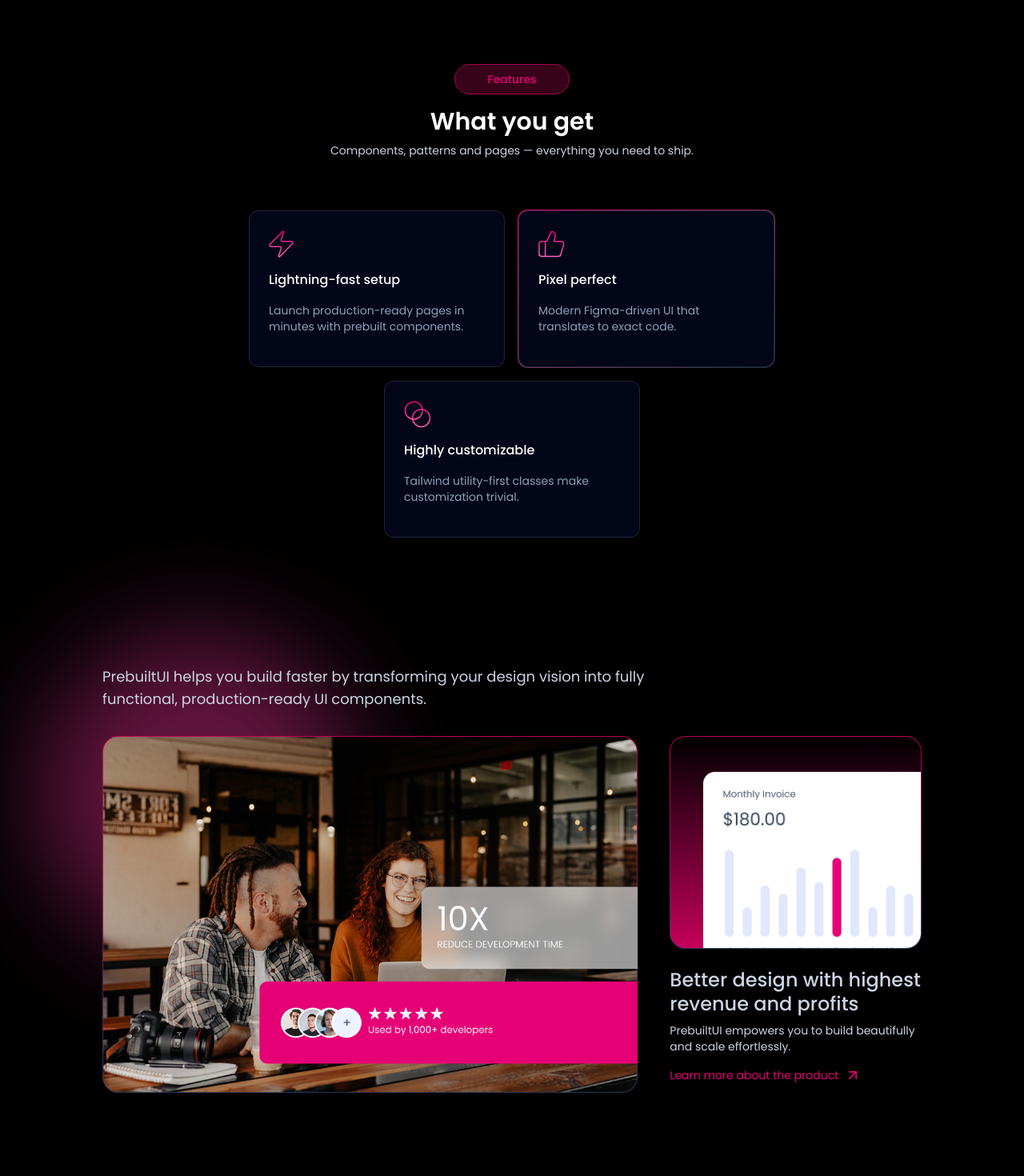
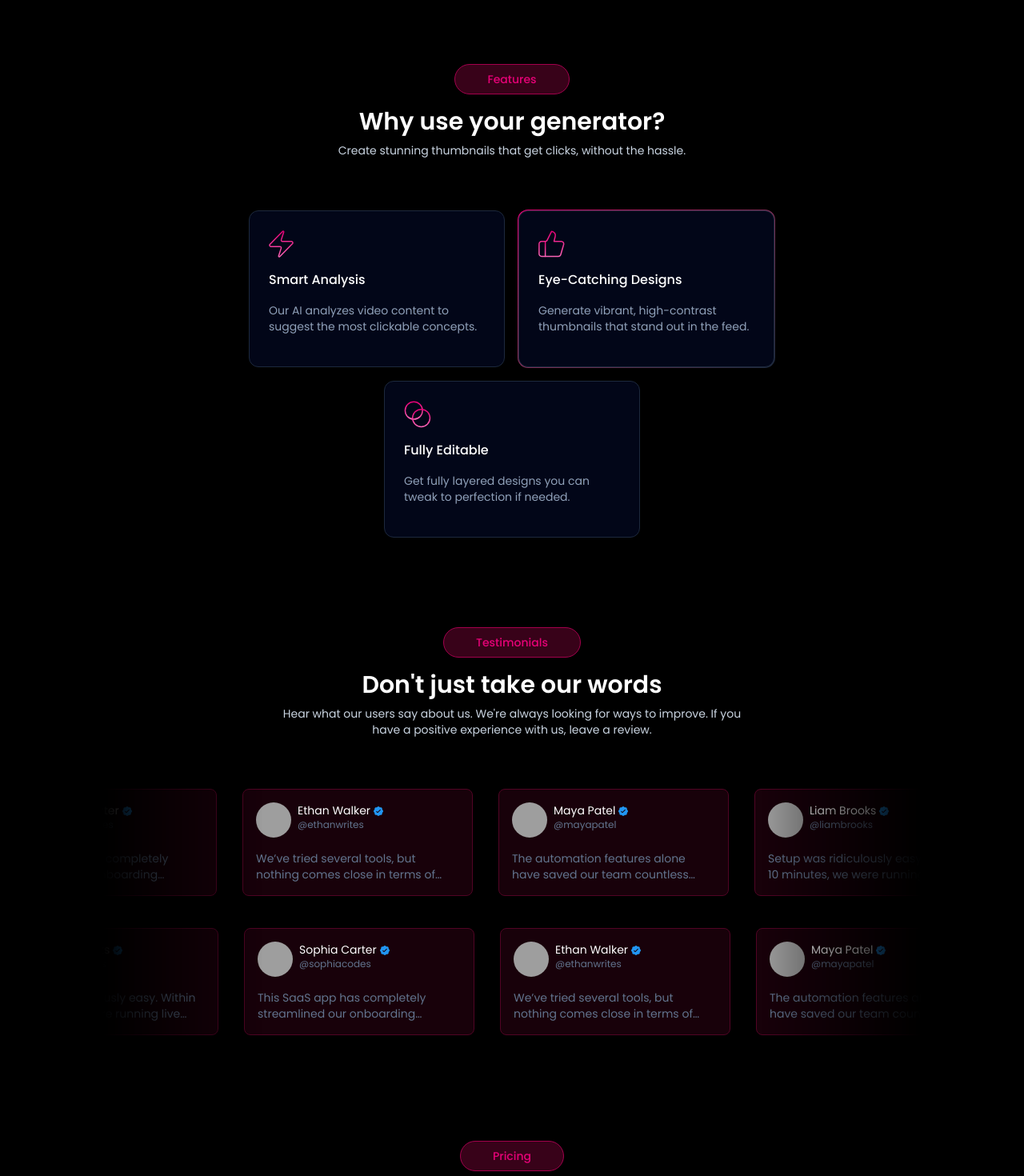
Before and after one commit to adigogetit/Thumbler-MERN, a React (Vite) app in the folder client/: page / in a window 1280 px wide. Shown: the part 1260-2730 px from the top of the page at 80% size. Built offline with nearby package versions, Linux system fonts and the light colour scheme; grey boxes are pictures that could not be loaded.

Commit message:
feature section done

```diff
--- a/client/src/data/features.tsx
+++ b/client/src/data/features.tsx
@@ -2,18 +2,18 @@ import type { IFeature } from "../types";
 
 export const featuresData: IFeature[] = [
     {
-        icon: (<svg width="31" height="34" viewBox="0 0 31 34" fill="none" xmlns="http://www.w3.org/2000/svg"><path d="M2.616 20.2a1.62 1.62 0 0 1-1.458-.91 1.59 1.59 0 0 1 .202-1.698L17.304 1.276a.806.806 0 0 1 1.385.736l-3.092 9.63a1.59 1.59 0 0 0 .765 1.978c.231.12.488.182.749.18h11.273a1.62 1.62 0 0 1 1.458.91 1.59 1.59 0 0 1-.202 1.698L13.696 32.724a.807.807 0 0 1-1.385-.736l3.092-9.63a1.59 1.59 0 0 0-.765-1.978 1.6 1.6 0 0 0-.748-.18z" stroke="url(#a)" strokeWidth="1.5" strokeLinecap="round" strokeLinejoin="round" /><defs><linearGradient id="a" x1="15.5" y1="1" x2="15.5" y2="33" gradientUnits="userSpaceOnUse"><stop stopColor="#E60076" /><stop offset="1" stopColor="#FB64B6" /></linearGradient></defs></svg>),
-        title: "Lightning-fast setup",
-        description: "Launch production-ready pages in minutes with prebuilt components.",
+        icon: "/assets/zap-icon.svg",
+        title: "Smart Analysis",
+        description: "Our AI analyzes video content to suggest the most clickable concepts.",
     },
     {
-        icon: (<svg width="33" height="34" viewBox="0 0 33 34" fill="none" xmlns="http://www.w3.org/2000/svg"><path d="M8.617 13.777V32.43" stroke="url(#a)" strokeWidth="1.5" strokeLinecap="round" strokeLinejoin="round" /><path d="m21.066 7.377-1.554 6.404h9.062a3.107 3.107 0 0 1 2.984 3.979l-3.621 12.435a3.11 3.11 0 0 1-2.985 2.238H3.968A3.11 3.11 0 0 1 .86 29.325V16.89a3.11 3.11 0 0 1 3.11-3.11h4.29a3.11 3.11 0 0 0 2.782-1.725l5.362-10.71a4.866 4.866 0 0 1 4.663 6.032" stroke="url(#b)" strokeWidth="1.5" strokeLinecap="round" strokeLinejoin="round" /><defs><linearGradient id="a" x1="9.117" y1="13.777" x2="9.117" y2="32.43" gradientUnits="userSpaceOnUse"><stop stopColor="#E60076" /><stop offset="1" stopColor="#FB64B6" /></linearGradient><linearGradient id="b" x1="16.271" y1="1.346" x2="16.271" y2="32.433" gradientUnits="userSpaceOnUse"><stop stopColor="#E60076" /><stop offset="1" stopColor="#FB64B6" /></linearGradient></defs></svg>),
-        title: "Pixel perfect",
-        description: "Modern Figma-driven UI that translates to exact code.",
+        icon: "/assets/thumb-icon.svg",
+        title: "Eye-Catching Designs",
+        description: "Generate vibrant, high-contrast thumbnails that stand out in the feed."
     },
     {
-        icon: (<svg width="34" height="34" viewBox="0 0 34 34" fill="none" xmlns="http://www.w3.org/2000/svg"><path d="M12.278 23.072c6 0 10.864-4.864 10.864-10.863 0-6-4.864-10.863-10.864-10.863S1.414 6.209 1.414 12.209s4.864 10.863 10.864 10.863" stroke="url(#a)" strokeWidth="1.5" strokeLinecap="round" strokeLinejoin="round" /><path d="M21.583 32.383c6 0 10.863-4.864 10.863-10.864s-4.864-10.863-10.863-10.863c-6 0-10.864 4.864-10.864 10.863 0 6 4.864 10.864 10.864 10.864" stroke="url(#b)" strokeWidth="1.5" strokeLinecap="round" strokeLinejoin="round" /><defs><linearGradient id="a" x1="12.278" y1="1.346" x2="12.278" y2="23.072" gradientUnits="userSpaceOnUse"><stop stopColor="#E60076" /><stop offset="1" stopColor="#FB64B6" /></linearGradient><linearGradient id="b" x1="21.582" y1="10.656" x2="21.582" y2="32.383" gradientUnits="userSpaceOnUse"><stop stopColor="#E60076" /><stop offset="1" stopColor="#FB64B6" /></linearGradient></defs></svg>),
-        title: "Highly customizable",
-        description: "Tailwind utility-first classes make customization trivial.",
+        icon: "/assets/shape-icon.svg",
+        title: "Fully Editable",
+        description: "Get fully layered designs you can tweak to perfection if needed."
     }
 ];
--- a/client/src/sections/FeaturesSection.tsx
+++ b/client/src/sections/FeaturesSection.tsx
@@ -8,7 +8,8 @@ import type { IFeature } from "../types";
 export default function FeaturesSection() {
     return (
         <div id="features" className="px-4 md:px-16 lg:px-24 xl:px-32">
-            <SectionTitle text1="Features" text2="What you get" text3="Components, patterns and pages — everything you need to ship." />
+            <SectionTitle text1="Features" text2="Why use your generator?" text3="Create stunning thumbnails that get clicks, without the hassle." />
+
             <div className="flex flex-wrap items-center justify-center gap-6 md:gap-4 mt-16 px-6">
                 {featuresData.map((feature: IFeature, index: number) => (
                     <motion.div key={index} className={`${index === 1 ? 'p-px rounded-[13px] bg-linear-to-br from-pink-600 to-slate-800' : ''}`}
@@ -18,7 +19,8 @@ export default function FeaturesSection() {
                         transition={{ delay: index * 0.15, type: "spring", stiffness: 320, damping: 70, mass: 1 }}
                     >
                         <div className="p-6 rounded-xl space-y-4 border border-slate-800 bg-slate-950 max-w-80 w-full">
-                            {feature.icon}
+
+                            <img src={feature.icon} alt={feature.title}/>
                             <h3 className="text-base font-medium text-white">
                                 {feature.title}
                             </h3>
@@ -29,41 +31,6 @@ export default function FeaturesSection() {
                     </motion.div>
                 ))}
             </div>
-            <div className="mt-40 relative mx-auto max-w-5xl">
-                <div className="absolute -z-50 size-100 -top-10 -left-20 aspect-square rounded-full bg-pink-500/40 blur-3xl"></div>
-                <motion.p className="text-slate-300 text-lg text-left max-w-3xl"
-                    initial={{ y: 150, opacity: 0 }}
-                    whileInView={{ y: 0, opacity: 1 }}
-                    viewport={{ once: true }}
-                    transition={{ type: "spring", stiffness: 320, damping: 70, mass: 1 }}
-                >
-                    PrebuiltUI helps you build faster by transforming your design vision into fully functional, production-ready UI components.
-                </motion.p>
-                <div className="grid grid-cols-1 md:grid-cols-3 mt-8 gap-10">
-                    <motion.div className="md:col-span-2"
-                        initial={{ y: 150, opacity: 0 }}
-                        whileInView={{ y: 0, opacity: 1 }}
-                        viewport={{ once: true }}
-                        transition={{ type: "spring", stiffness: 240, damping: 70, mass: 1 }}
-                    >
-                        <img className="h-full w-auto" src="/assets/features-showcase-1.png" alt="features showcase" width={1000} height={500} />
-                    </motion.div>
-                    <motion.div className="md:col-span-1"
-                        initial={{ y: 150, opacity: 0 }}
-                        whileInView={{ y: 0, opacity: 1 }}
-                        viewport={{ once: true }}
-                        transition={{ delay: 0.15, type: "spring", stiffness: 320, damping: 70, mass: 1 }}
-                    >
-                        <img src="/assets/features-showcase-2.png" alt="features showcase" width={1000} height={500} className="hover:-translate-y-0.5 transition duration-300" />
-                        <h3 className="text-[24px]/7.5 text-slate-300 font-medium mt-6">Better design with highest revenue and profits </h3>
-                        <p className="text-slate-300 mt-2">PrebuiltUI empowers you to build beautifully and scale effortlessly.</p>
-                        <a href="https://prebuiltui.com" className="group flex items-center gap-2 mt-4 text-pink-600 hover:text-pink-700 transition">
-                            Learn more about the product
-                            <ArrowUpRight className="size-5 group-hover:translate-x-0.5 transition duration-300" />
-                        </a>
-                    </motion.div>
-                </div>
-            </div>
         </div>
     );
 }
```
